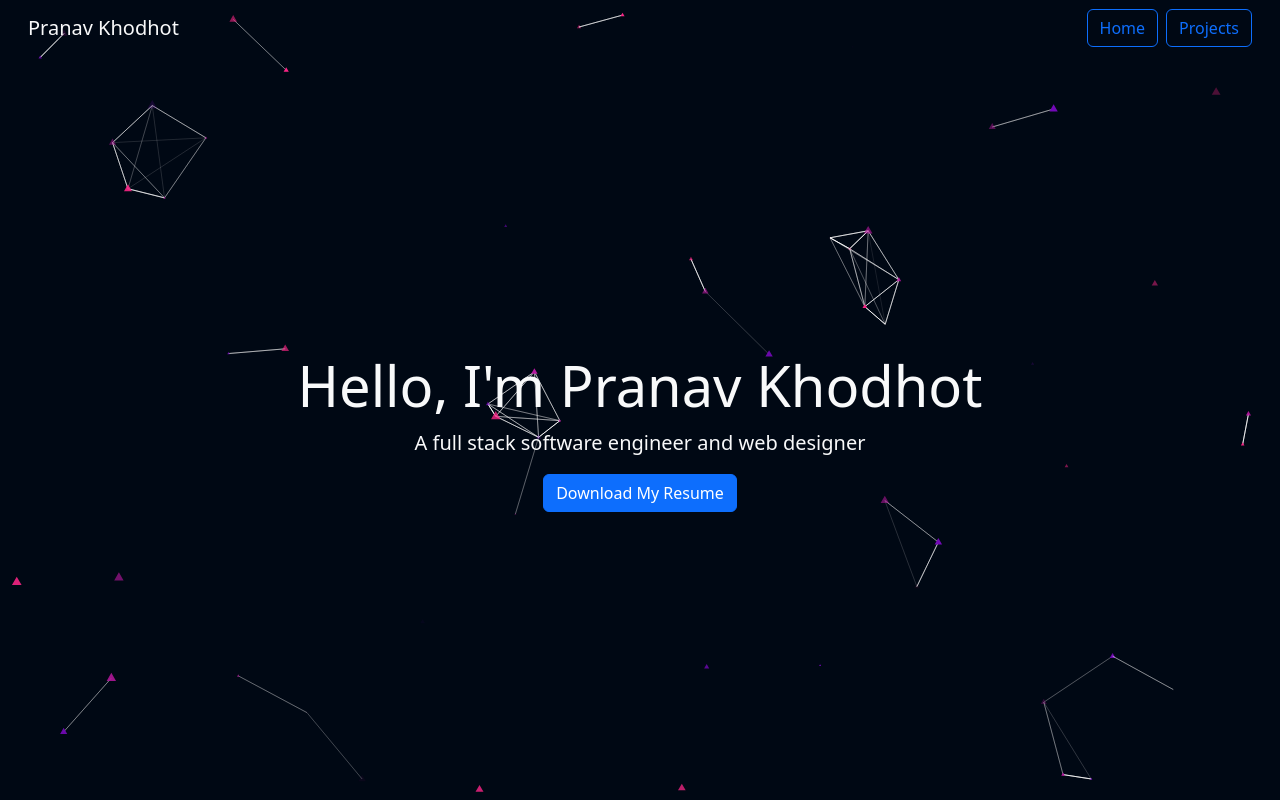
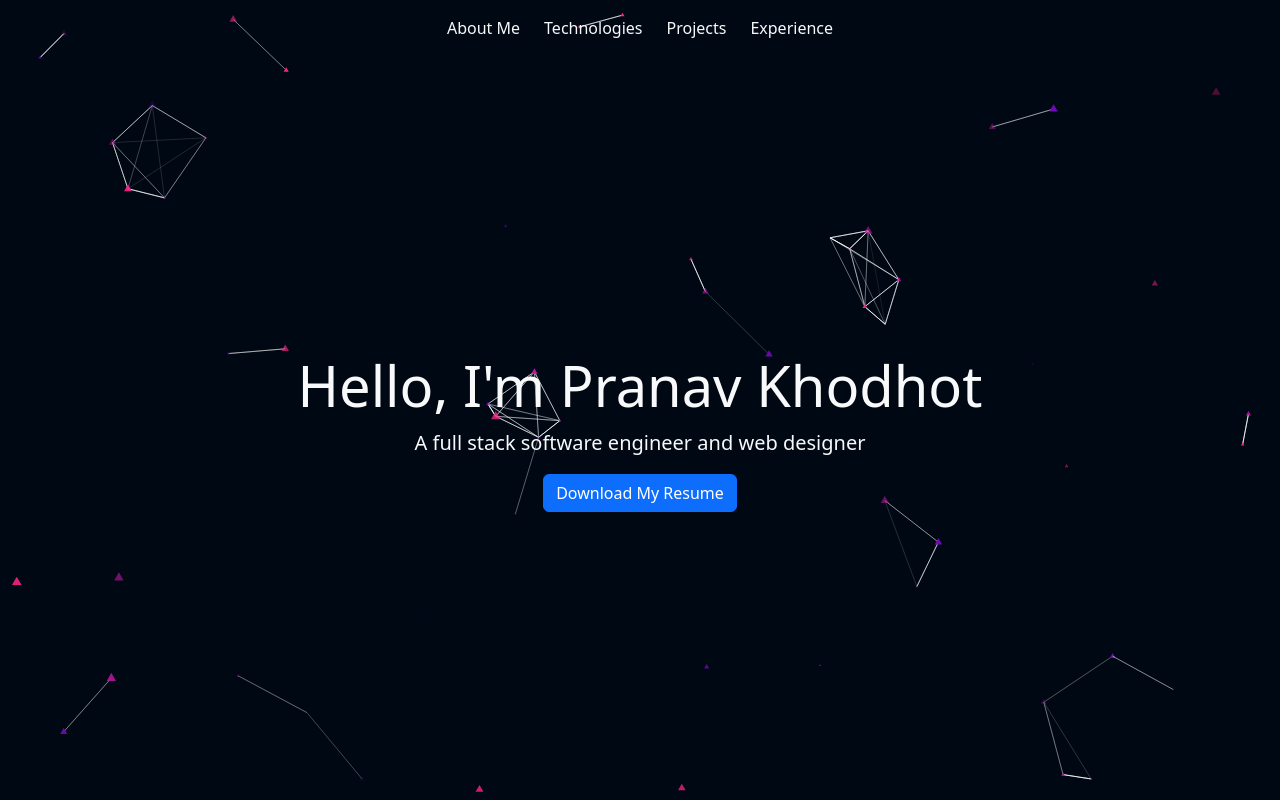
Before and after one commit to pranavkhodhot/portfolio, a React (Vite) app: page / in a window 1280 px wide. Shown: the top 800 px of the page. Built offline with nearby package versions, Linux system fonts and the light colour scheme.

Commit message:
Updated Navbar and Projects Content

```diff
--- a/src/components/NavBar.jsx
+++ b/src/components/NavBar.jsx
@@ -1,27 +1,24 @@
-import React from 'react'
-import Button from 'react-bootstrap/Button';
-import Container from 'react-bootstrap/Container';
-import Nav from 'react-bootstrap/Nav';
-import Navbar from 'react-bootstrap/Navbar';
-import Offcanvas from 'react-bootstrap/Offcanvas';
+import React from 'react';
+import { Navbar, Nav, Container } from 'react-bootstrap';
 
 const NavBar = () => {
   return (
     <>
       <Navbar expand="lg">
         <Container fluid>
-          <Navbar.Brand href="#" className='ms-3 text-light'>Pranav Khodhot</Navbar.Brand>
           <Navbar.Toggle aria-controls="navbar-nav" />
-          <Navbar.Collapse id="navbar-nav">
-            <Nav className="justify-content-end flex-grow-1 pe-3 gap-2">
-              <Button variant="btn btn-outline-primary">Home</Button>
-              <Button variant="btn btn-outline-primary">Projects</Button>
+          <Navbar.Collapse id="navbar-nav" className="justify-content-center">
+            <Nav className="gap-2">
+              <Nav.Link href="#about-me" className="text-light">About Me</Nav.Link>
+              <Nav.Link href="#technologies" className="text-light">Technologies</Nav.Link>
+              <Nav.Link href="#projects" className="text-light">Projects</Nav.Link>
+              <Nav.Link href="#experience" className="text-light">Experience</Nav.Link>
             </Nav>
           </Navbar.Collapse>
         </Container>
       </Navbar>
     </>
-  )
+  );
 }
 
-export default NavBar
+export default NavBar;
--- a/src/components/Projects.jsx
+++ b/src/components/Projects.jsx
@@ -8,28 +8,28 @@ const Projects = () => {
       "ElectronicStore",
       "Electronic Store Program",
       "March 2022 - April 2022",
-      "This is a longer card with supporting text below as a natural lead-in to additional content. This content is a little bit longer.",
+      "Simulated electronic store transactions using Java and JavaFX, incorporating OOP principles like inheritance and polymorphism to enhance reusability and maintainability",
       "https://github.com/pranavkhodhot/electronic-store-app",
     ],
     [
       "AED",
       "AED Simulation Program",
       "November 2023 - December 2023",
-      "This is a longer card with supporting text below as a natural lead-in to additional content. This content is a little bit longer.",
+      "Simulated the AED process using Qt Creator and C++, employing Go4 Design Patterns to ensure robust architecture and design",
       "https://github.com/danielvlassov/COMP3004-AED-FINAL"
     ],
     [
       "Lyriks",
       "Lyriks Music Web App",
       "February 2024 - March 2024",
-      "This is a longer card with supporting text below as a natural lead-in to additional content. This content is a little bit longer.",
+      "Developed a Spotify clone using React and Tailwind, integrated with ShazamCore API for music data, and utilized Redux for state management",
       "https://github.com/pranavkhodhot/rhythm-rise"
     ],
     [
       "BookList",
       "Book List Application",
       "March 2024 - April 2024",
-      "This is a longer card with supporting text below as a natural lead-in to additional content. This content is a little bit longer.",
+      "Created a full-stack bookstore application with CRUD operations, featuring a React front end and an Express.js and MongoDB backend for seamless user experience.",
       "https://github.com/pranavkhodhot/book-store-application"
     ]
   ];
--- a/src/components/subcomponents/ProjectCard.jsx
+++ b/src/components/subcomponents/ProjectCard.jsx
@@ -13,7 +13,7 @@ const ProjectCard = (props) => {
       <Card.Body>
         <div className="d-flex justify-content-between">
           <Card.Title className="mb-0">{props.details[1]}</Card.Title>
-          <small className="text-muted">{props.details[2]}</small>
+          <small className="text-light">{props.details[2]}</small>
         </div>
         <Card.Text className="mt-2 text-start mt-3">{props.details[3]}</Card.Text>
       </Card.Body>
```
